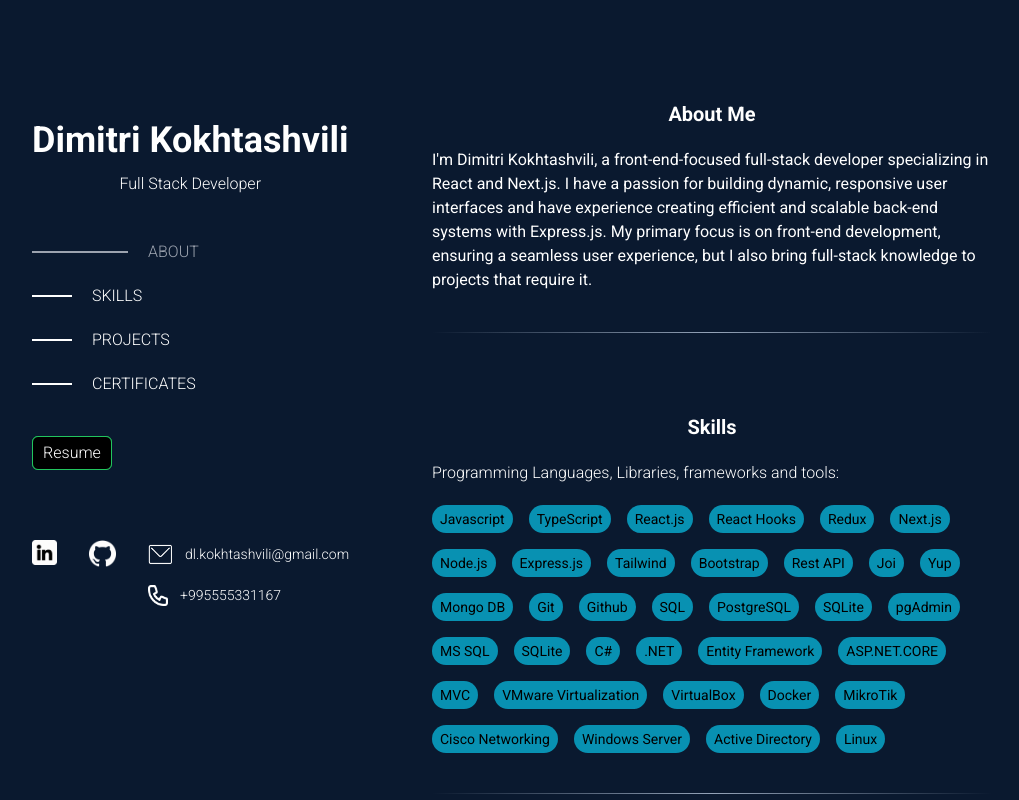
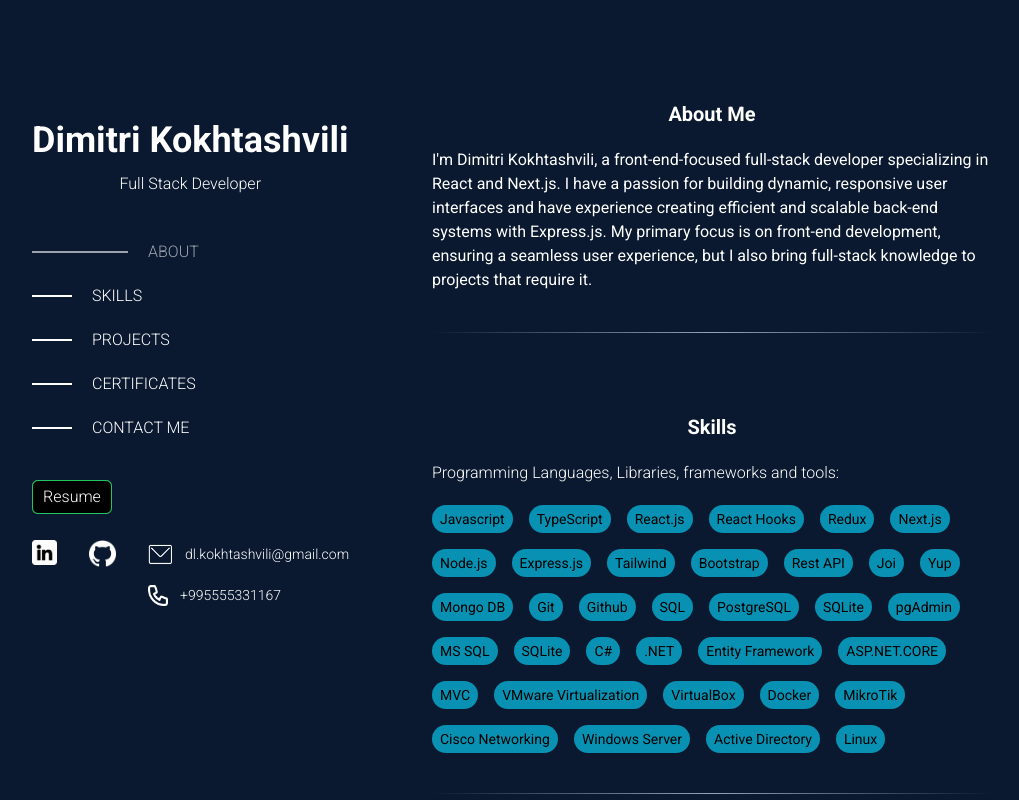
Before and after one commit to dlkokhta/My-Portfoglio, a Next.js app: page / in a window 1280 px wide. Shown: the top 800 px of the page, without its empty margins (128-1147 px from the left). Built offline with nearby package versions, Linux system fonts and the light colour scheme.

Commit message:
add Contact Me section to navbar

```diff
--- /dev/null
+++ b/src/app/components/ContactForm.tsx
@@ -0,0 +1,10 @@
+const ContactForm = () => {
+
+
+    return (
+
+        <h1 className="text-white">Contact me Form</h1>
+    )
+}
+
+export default ContactForm
--- a/src/app/components/Menu.tsx
+++ b/src/app/components/Menu.tsx
@@ -107,19 +107,29 @@ const Menu = () => {
       </Link>
 
       <Link
-        to="contact"
+        to="contactForm"
         smooth={true}
         duration={500}
         spy={true}
         offset={-50}
         onSetActive={handleSetActive}
-        onClick={() => handleClick("contact")}
-        className={`cursor-pointer lg:hidden ${
-          activeLink  === "contact" ? "text-gray-400" : ""
+        onClick={() => handleClick("contactForm")}
+        className={`cursor-pointer ${
+          activeLink === "contactForm" ? "text-gray-400" : ""
         }`}
       >
-        <h1 className="text-sm md:text-sm">CONTACT</h1>
+        <div className="flex items-center gap-5 group">
+        <div
+      className={`h-0.5 w-10 transition-all duration-500 hidden lg:block ${
+        activeLink === "contactForm"  ? "bg-gray-400 w-24" : "bg-white group-hover:bg-gray-400 group-hover:w-24"
+      }`}
+    ></div>
+        <h1 className="text-sm md:text-base">CONTACT ME</h1>
+
+        </div>
+
       </Link>
+
 
       <a
         href="Dimitri Kokhtashvili.pdf"
--- a/src/app/home/page.tsx
+++ b/src/app/home/page.tsx
@@ -9,6 +9,7 @@ import Certificates from "../components/Certificates";
 import Loading from "../components/Loading";
 import { useState, useEffect } from "react";
 import Locading from "../components/Loading";
+import ContactForm from  "../components/ContactForm"
 
 const HomePage = () => {
   const [isLoading, setIsLoading] = useState(true);
@@ -56,6 +57,10 @@ const HomePage = () => {
             <div id="contact" className="section lg:hidden">
               <Contact />
             </div>
+
+            <div id="contactForm" className="section">
+              <ContactForm />
+            </div>
           </div>
         </>
       )}
```
